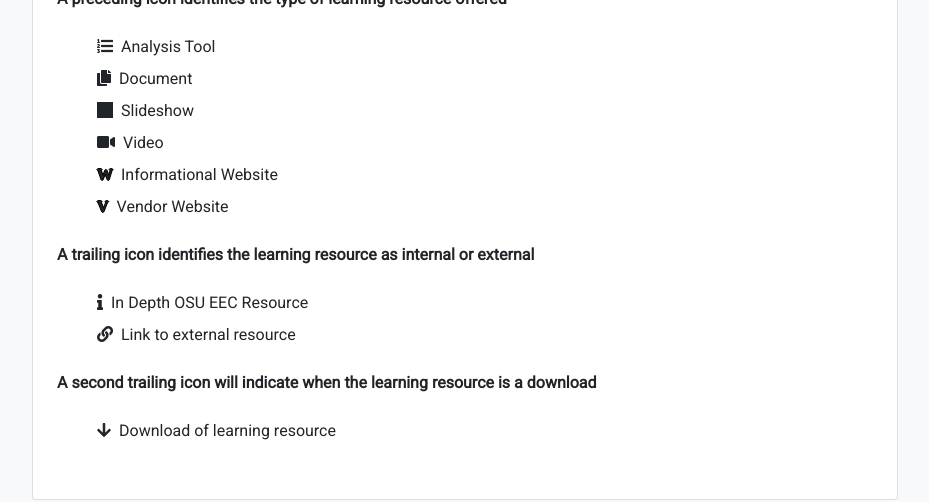
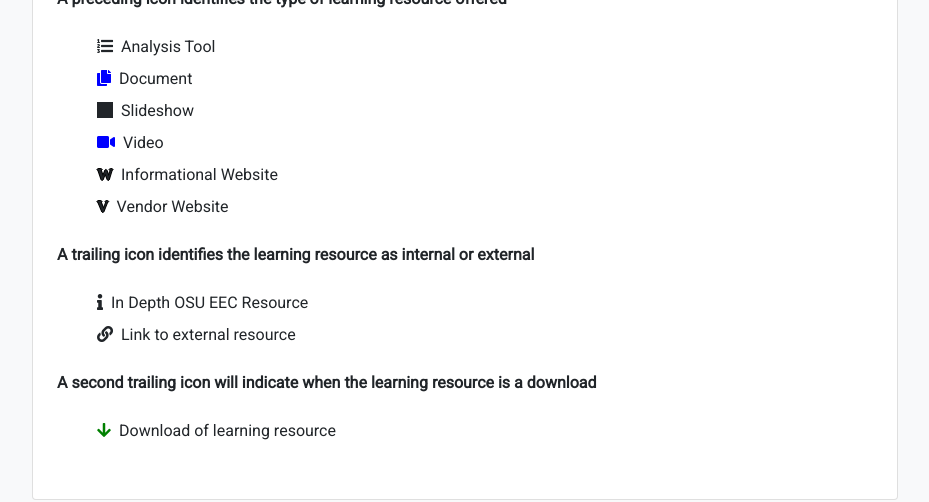
Before and after one commit to osu-cass/eec-walkthrough-react, a React (Create React App) app in the folder frontend/: page / in a window 1280 px wide. Shown: the part 1221-1723 px from the top of the page, without its empty margins (175-1104 px from the left). Built offline with nearby package versions, Linux system fonts and the light colour scheme; no server answers.

Commit message:
Add color to home page icons

```diff
--- a/frontend/src/pages/Home/Home.js
+++ b/frontend/src/pages/Home/Home.js
@@ -93,7 +93,7 @@ function Home() {
                 <span className="font-weight-normal">Analysis Tool</span>
               </li>
               <li className="my-2">
-                <i className={`fas fa-copy mr-2`} />
+                <i className={`fas fa-copy mr-2`} style={{color: "blue"}} />
                 <span className="font-weight-normal">Document</span>
               </li>
               <li className="my-2">
@@ -101,7 +101,7 @@ function Home() {
                 <span className="font-weight-normal">Slideshow</span>
               </li>
               <li className="my-2">
-                <i className={`fas fa-video-camera mr-2`} />
+                <i className={`fas fa-video-camera mr-2`} style={{color: "blue"}} />
                 <span className="font-weight-normal">Video</span>
               </li>
               <li className="my-2">
@@ -131,7 +131,7 @@ function Home() {
           <div>
             <ul className="text-left" style={{display: "inline-block", verticalAlign: "middle", listStyleType: "none"}}>
               <li className="my-2">
-                <i className={`fas fa-arrow-down mr-2`} />
+                <i className={`fas fa-arrow-down mr-2`} style={{color: "green"}}/>
                 <span className="font-weight-normal">Download of learning resource</span>
               </li>
             </ul>
```
